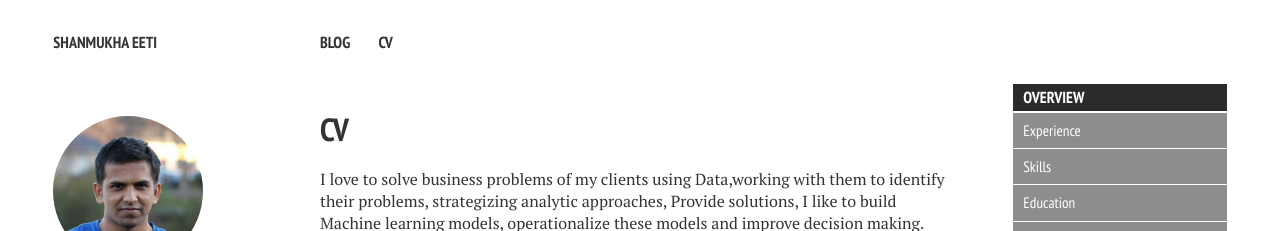
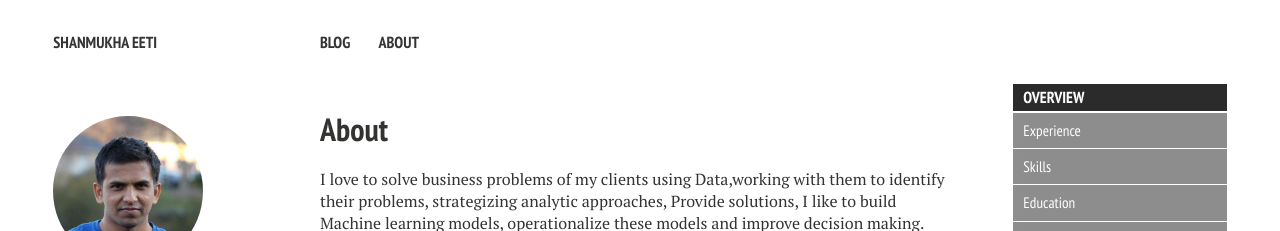
Before and after one commit to shanmukhaa/shanmukhaa-github.io, a Jekyll site: the page built from cv/index.md, in a window 1280 px wide. Shown: the top 231 px of the page. Built offline with Jekyll 4.4.1, drawn with Linux system fonts in a browser that asks for light colours; nearby versions of some CDN libraries.

Commit message:
changes to page

```diff
--- a/_data/navigation.yml
+++ b/_data/navigation.yml
@@ -3,5 +3,5 @@
 - title: Blog
   url: /posts/
 
-- title: CV
-  url: /cv/
+- title: About
+  url: /About/
--- a/cv/index.md
+++ b/cv/index.md
@@ -1,6 +1,6 @@
 ---
 layout: page
-title: CV
+title: About
 ---
 <section id="table-of-contents" class="toc">
   <header>
```
